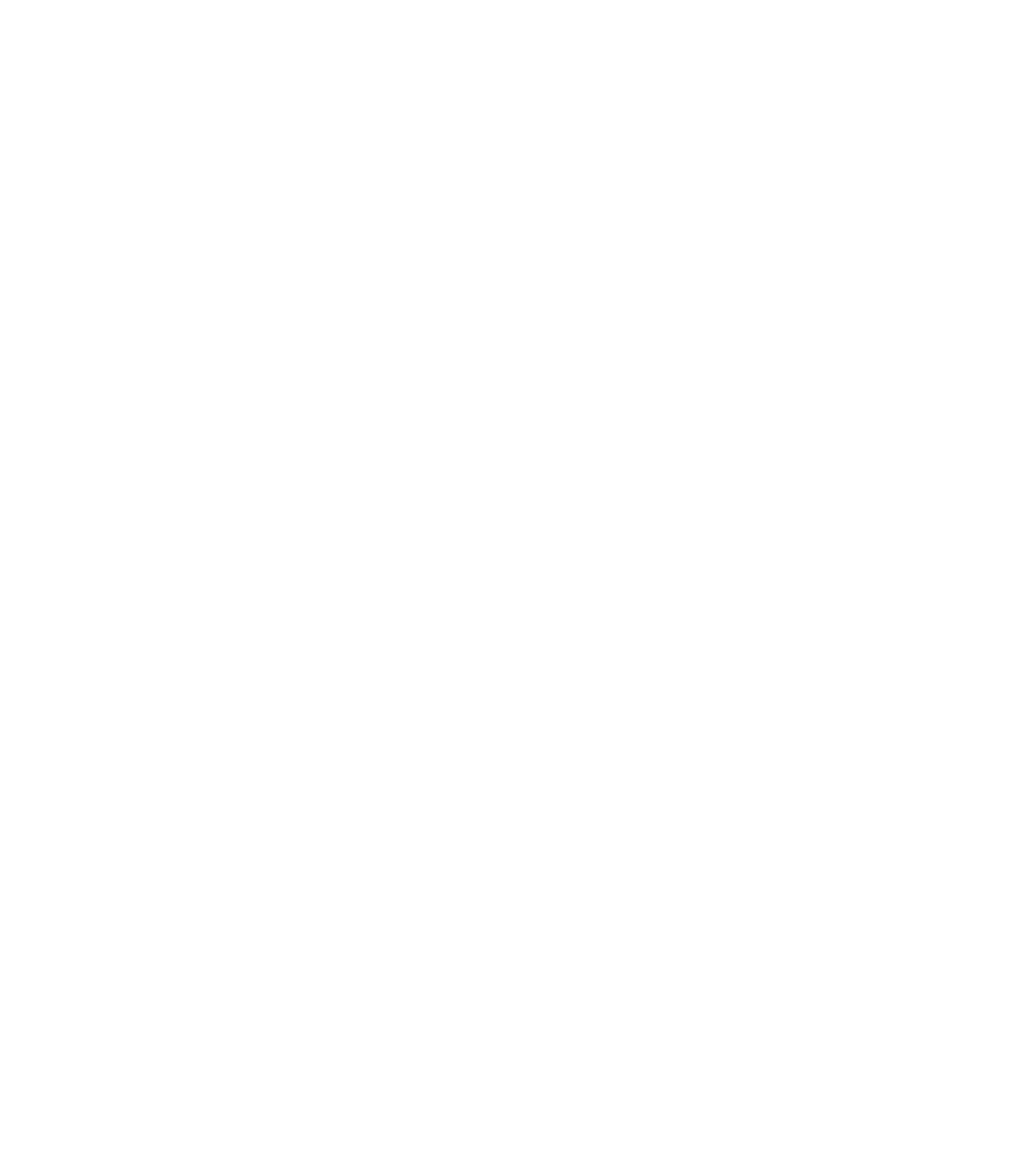
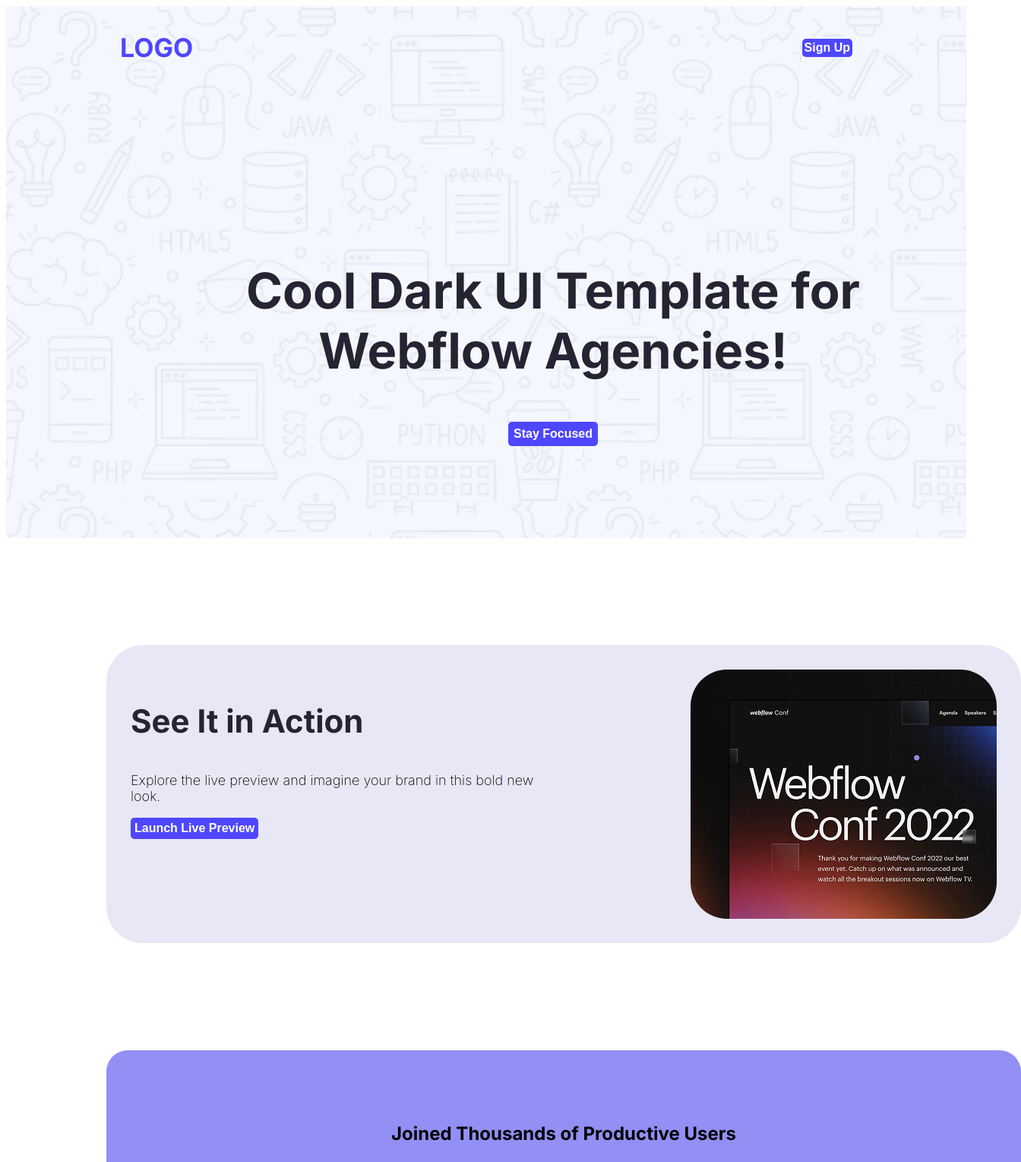
Before and after one commit to sazzad5232/assignment-1-work, a plain HTML site: page index.html in a window 1280 px wide. Shown: the top 1529 px of the page at 76% size, 1344 px wide, since content can reach past the window. Before the commit the page ends 800 px from the top, so only its background shows below. Drawn offline with Linux system fonts and the light colour scheme.

Commit message:
header,banner2,user-section half done

```diff
--- a/index.html
+++ b/index.html
@@ -4,10 +4,63 @@
     <meta charset="UTF-8" />
     <meta name="viewport" content="width=device-width, initial-scale=1.0" />
     <title>Assignment-1</title>
+    <link rel="preconnect" href="https://fonts.googleapis.com" />
+    <link rel="preconnect" href="https://fonts.gstatic.com" crossorigin />
+    <link
+      href="https://fonts.googleapis.com/css2?family=Inter:ital,opsz,wght@0,14..32,100..900;1,14..32,100..900&display=swap"
+      rel="stylesheet"
+    />
+    <link rel="stylesheet" href="style/assignment.css" />
   </head>
-  <body>
-    <header></header>
-    <main></main>
+  <body class="inter-normal">
+    <header>
+      <nav>
+        <h3 class="nav-logo">LOGO</h3>
+        <ul>
+          <li>
+            <a href=""><button class="hover">Sign Up</button></a>
+          </li>
+        </ul>
+      </nav>
+      <div class="banner">
+        <h2>Cool Dark UI Template for Webflow Agencies!</h2>
+        <button class="hover"><a href=""></a>Stay Focused</button>
+      </div>
+    </header>
+    <main>
+      <section class="banner-2">
+        <div class="banner-2-text">
+          <h3>See It in Action</h3>
+          <p>
+            Explore the live preview and imagine your brand in this bold new
+            look.
+          </p>
+          <button class="hover">Launch Live Preview</button>
+        </div>
+        <div class="banner-2-pic">
+          <img src="Assets/wc-mini.png" alt="" />
+        </div>
+      </section>
+      <section class="user-section">
+        <div class="sec-title">
+          <h2>Joined Thousands of Productive Users</h2>
+        </div>
+        <div class="sec-user-num">
+          <div class="box-1">
+            <h2>50K</h2>
+            <p>Active Users</p>
+          </div>
+          <div class="box-2">
+            <h2>2M+</h2>
+            <p>Focus Sessions</p>
+          </div>
+          <div class="box-3">
+            <h2>95%</h2>
+            <p>Satisfaction Rate</p>
+          </div>
+        </div>
+      </section>
+    </main>
     <footer></footer>
   </body>
 </html>
--- /dev/null
+++ b/style/assignment.css
@@ -0,0 +1,138 @@
+.inter-normal {
+  font-family: "Inter", sans-serif;
+  font-optical-sizing: auto;
+
+  font-style: normal;
+}
+
+/* header */
+header {
+  background-image: url(../Assets/Hero-bg.png);
+  height: 700px;
+  width: auto;
+}
+
+/*  nav style */
+nav {
+  display: flex;
+  align-items: center;
+  justify-content: space-between;
+  margin: 0 150px;
+}
+.nav-logo {
+  font-weight: black;
+  font-size: 34px;
+  color: #4e47ff;
+}
+
+nav ul li {
+  list-style: none;
+}
+
+nav ul li a button {
+  background-color: #4e47ff;
+  color: #ffffff;
+  font-size: 16px;
+  font-weight: bold;
+  border-radius: 5px;
+  border: none;
+  padding: 3px;
+  transition: 0.5s;
+}
+.hover:hover {
+  color: white;
+  background-color: rgb(28, 158, 95);
+  transform: scale(1.2);
+  z-index: 2;
+}
+
+/* banner */
+
+.banner {
+  width: 905px;
+  margin: 172px 267.5px 152px;
+  padding-bottom: 32px;
+  display: flex;
+  flex-direction: column;
+  align-items: center;
+  justify-content: center;
+}
+.banner h2 {
+  text-align: center;
+  font-size: 65px;
+  font-weight: 700;
+  color: #252432;
+}
+.banner button {
+  background-color: #4e47ff;
+  color: #ffffff;
+  border: none;
+  padding: 7px;
+  font-size: 16px;
+  font-weight: bold;
+  border-radius: 5px;
+  transition: 0.5s;
+}
+
+/* banner-2 */
+.banner-2 {
+  height: 328px;
+  width: 1140px;
+  margin: 141px 159px 141px 132px;
+  border-radius: 48px;
+  background-color: #b9b7e455;
+  padding: 32px;
+  gap: 190px;
+  display: flex;
+  justify-content: space-between;
+}
+
+.banner-2-text h3 {
+  font-size: 42px;
+  font-weight: bold;
+  color: #252432;
+}
+.banner-2-text p {
+  font-size: 18px;
+  font-weight: 200;
+  text-align: left;
+}
+.banner-2-text button {
+  font-size: 16px;
+  padding: 5px;
+  border: none;
+  border-radius: 5px;
+  font-weight: bold;
+  background-color: #4e47ff;
+  color: #ffffff;
+  transition: 0.5s;
+}
+.banner-2-pic img {
+  height: 328px;
+  width: 403px;
+  border-radius: 48px;
+}
+
+/* user-section */
+
+.user-section {
+  height: 300px;
+  width: 1140px;
+  margin: 141px 159px 141px 132px;
+  border-radius: 28px;
+  padding: 32px;
+  background-color: #928ff5;
+  display: flex;
+  flex-direction: column;
+  justify-content: center;
+  align-items: center;
+  gap: 40px;
+}
+.sec-user-num {
+  display: flex;
+  gap: 158px;
+  text-align: center;
+}
+.sec-user-num .box-1.box2.box3 {
+  gap: 5px;
+}
```
